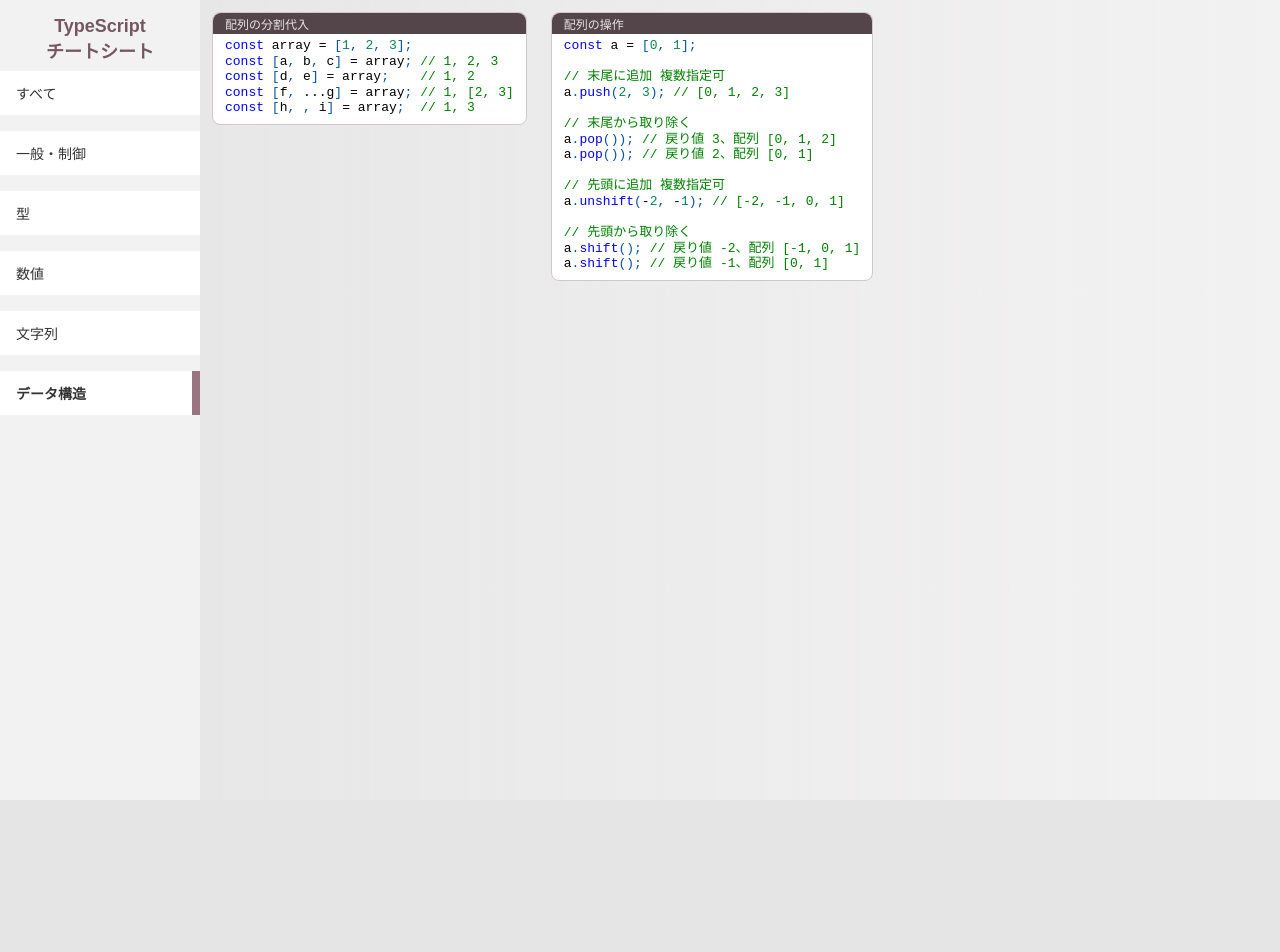
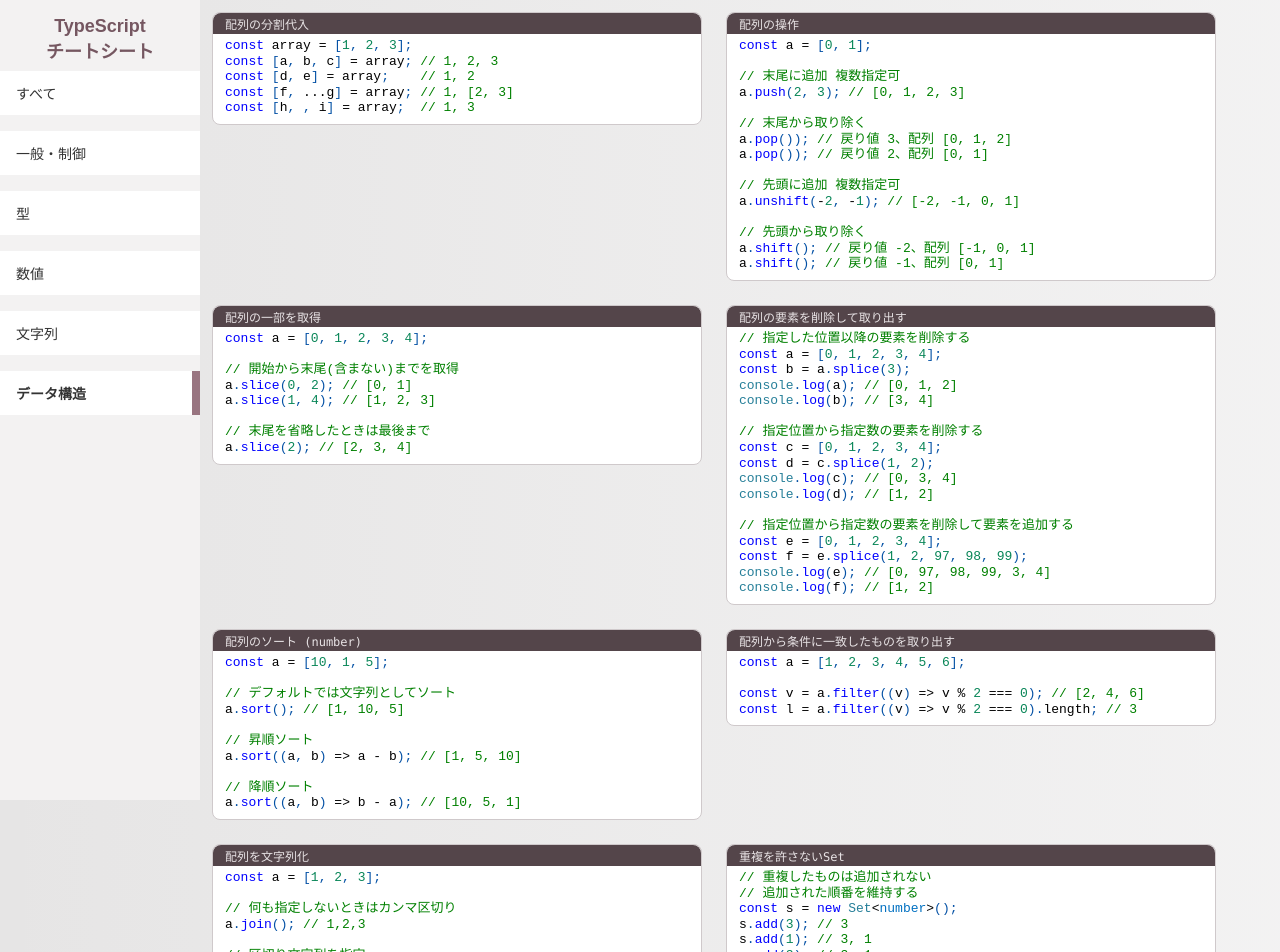
Before and after one commit to tris5572/ts-cheat-sheet-next, a Next.js app: page /Data in a window 1280 px wide. Shown: the top 952 px of the page. Before the commit the page ends 800 px from the top, so only its background shows below. Built offline with nearby package versions, Linux system fonts and the light colour scheme.

Commit message:
幅固定とデータ追加

```diff
--- a/src/components/codebox.module.css
+++ b/src/components/codebox.module.css
@@ -3,6 +3,7 @@
   border-radius: 8px;
   background: white;
   margin: 12px;
+  width: calc(50% - 50px);
 }
 
 .name {
@@ -19,4 +20,5 @@
   margin: 4px 12px 8px;
   /* font-size: 0.8em; */
   line-height: 1.2em;
+  white-space: pre-wrap;
 }
--- a/src/data/data.ts
+++ b/src/data/data.ts
@@ -91,7 +91,8 @@
     code: `
 const n1: number = 42;
 const n2: number = 3.1415;
-const s: string = "text";
+const s: string = "text"; // 文字と文字列は同じ
+const b: boolean = true; // or false
 const a: number[] = [1, 2, 3];
 const o1: { a: number; b: number } = { a: 1, b: 2 };
 const o2: { [keys: string]: number } = { "1": 1, あ: 2 };
@@ -149,7 +150,7 @@
   },
   {
     category: "Math",
-    name: "数値比較",
+    name: "数値の大小比較",
     code: `
 Math.min(-1, 0, 2); // -1
 Math.max(-1, 0, 2); // 2
@@ -184,6 +185,20 @@
 `,
   },
   {
+    category: "String",
+    name: "文字列の出現回数を調べる",
+    code: `
+const s = "abcaA";
+// 正規表現直書き版
+(s.match(/a/g) || []).length; // 2
+(s.match(/z/g) || []).length; // 0
+// 変数で調べる場合は RegExp を使う
+const c = "a";
+(s.match(new RegExp(c, "g")) || []).length; // 2
+(s.match(new RegExp(c, "gi")) || []).length; // 3
+`,
+  },
+  {
     category: "Data",
     name: "配列の分割代入",
     code: `
@@ -213,7 +228,104 @@
 // 先頭から取り除く
 a.shift(); // 戻り値 -2、配列 [-1, 0, 1]
 a.shift(); // 戻り値 -1、配列 [0, 1]
+`,
+  },
+  {
+    category: "Data",
+    name: "配列の一部を取得",
+    code: `
+const a = [0, 1, 2, 3, 4];
 
+// 開始から末尾(含まない)までを取得
+a.slice(0, 2); // [0, 1]
+a.slice(1, 4); // [1, 2, 3]
+
+// 末尾を省略したときは最後まで
+a.slice(2); // [2, 3, 4]
+`,
+  },
+  {
+    category: "Data",
+    name: "配列の要素を削除して取り出す",
+    code: `
+// 指定した位置以降の要素を削除する
+const a = [0, 1, 2, 3, 4];
+const b = a.splice(3);
+console.log(a); // [0, 1, 2]
+console.log(b); // [3, 4]
+
+// 指定位置から指定数の要素を削除する
+const c = [0, 1, 2, 3, 4];
+const d = c.splice(1, 2);
+console.log(c); // [0, 3, 4]
+console.log(d); // [1, 2]
+
+// 指定位置から指定数の要素を削除して要素を追加する
+const e = [0, 1, 2, 3, 4];
+const f = e.splice(1, 2, 97, 98, 99);
+console.log(e); // [0, 97, 98, 99, 3, 4]
+console.log(f); // [1, 2]
+`,
+  },
+  {
+    category: "Data",
+    name: "配列のソート (number)",
+    code: `
+const a = [10, 1, 5];
+
+// デフォルトでは文字列としてソート
+a.sort(); // [1, 10, 5]
+
+// 昇順ソート
+a.sort((a, b) => a - b); // [1, 5, 10]
+
+// 降順ソート
+a.sort((a, b) => b - a); // [10, 5, 1]
+`,
+  },
+  {
+    category: "Data",
+    name: "配列から条件に一致したものを取り出す",
+    code: `
+const a = [1, 2, 3, 4, 5, 6];
+
+const v = a.filter((v) => v % 2 === 0); // [2, 4, 6]
+const l = a.filter((v) => v % 2 === 0).length; // 3
+`,
+  },
+  {
+    category: "Data",
+    name: "配列を文字列化",
+    code: `
+const a = [1, 2, 3];
+
+// 何も指定しないときはカンマ区切り
+a.join(); // 1,2,3
+
+// 区切り文字列を指定
+a.join(" "); // 1 2 3
+a.join(" - "); // 1 - 2 - 3
+a.join(""); // 123
+`,
+  },
+  {
+    category: "Data",
+    name: "重複を許さないSet",
+    code: `
+// 重複したものは追加されない
+// 追加された順番を維持する
+const s = new Set<number>();
+s.add(3); // 3
+s.add(1); // 3, 1
+s.add(3); // 3, 1
+s.add(2); // 3, 1, 2
+console.log(s.size); // 3
+
+// Set を Array に変換
+const a = Array.from(s); // [3, 1, 2]
+
+// Array を Set に変換
+const s2 = new Set([4, 6, 5]); // 4, 6, 5
 `,
   },
 ];
```
